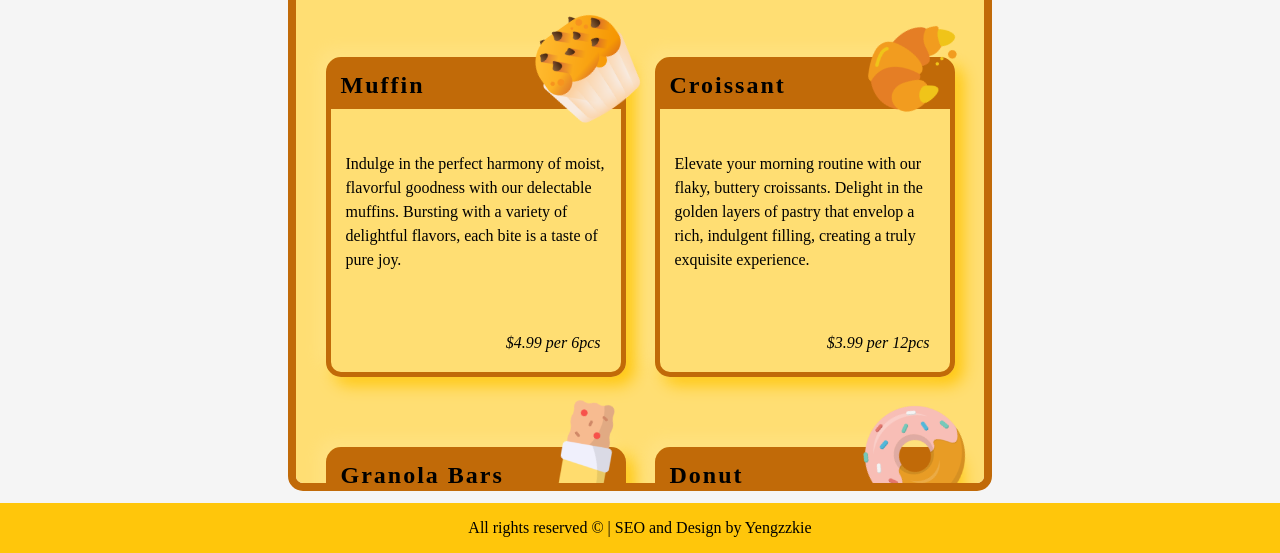
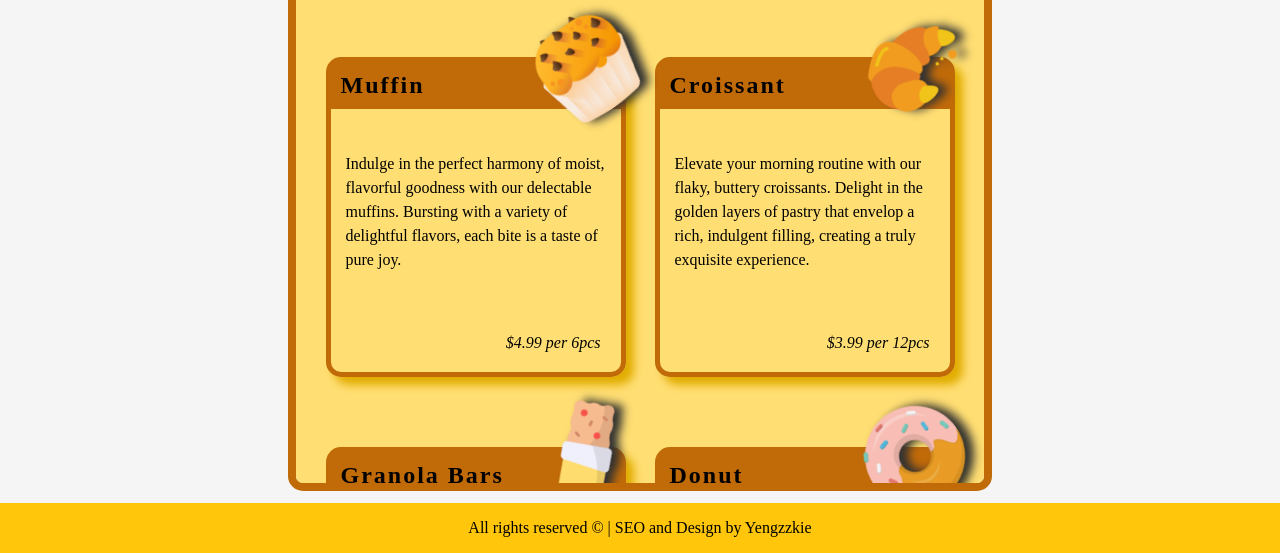
Before and after one commit to Yengzzkie/restaurant, a website built with webpack: page src/index.html in a window 1280 px wide. Both pictures are taken after a click on the item "Menu". Shown: the part 277-830 px from the top of the page. Built offline with nearby package versions, Linux system fonts and the light colour scheme; a web font is replaced by a local one.

Commit message:
style/added shadow on images

```diff
--- a/src/css/menu.css
+++ b/src/css/menu.css
@@ -30,7 +30,7 @@ h1 {
     flex-direction: column;
     border: 5px solid var(--chocolate);
     border-radius: 15px;
-    box-shadow: -.5rem -.5rem 1rem #ffe282, .5rem .5rem 1rem var(--golden-yellow);
+    box-shadow: .5rem .5rem .5rem #e1ad00;
     min-height: 320px;
     width: 300px;
 
@@ -46,6 +46,7 @@ h1 {
         top: -15%;
         transform: translateX(50%) rotate(-35deg);
         width: 100px;
+        filter: drop-shadow(.5rem .3rem .3rem rgb(48, 48, 48));
         z-index: 2;
     }
 
```
Also changed, not shown: dist/main.js.
